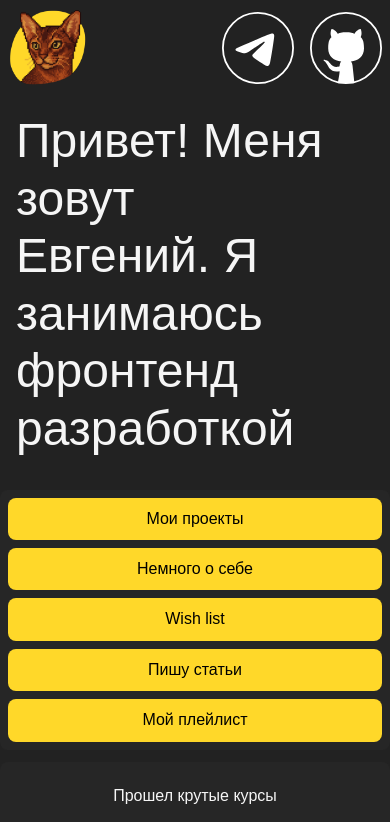
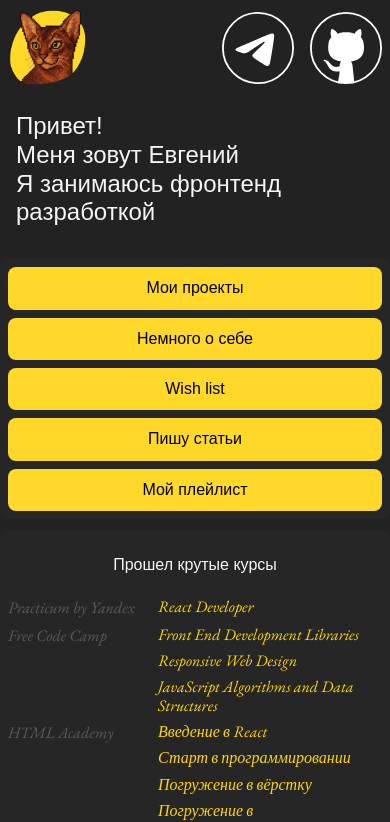
Before and after one commit to eugenepokalyuk/wazzupjohnny, a React (Vite) app: page / in a window 390 px wide. Shown: the top 822 px of the page. Built offline with nearby package versions, Linux system fonts and the light colour scheme; a web font is replaced by a local one.

Commit message:
refs 11.8.14 update mobile

```diff
--- a/index.html
+++ b/index.html
@@ -13,7 +13,7 @@
 
   <title>Евгений frontend-разработка</title>
   <meta name="description"
-        content="Middle frontend developer">
+        content="Frontend developer">
   <meta name="keywords"
         content="frontend разработчик, React, JavaScript, веб-разработка, портфолио, адаптивный дизайн, SPA, wazzupjohnny">
 
@@ -21,7 +21,7 @@
   <meta property="og:url" content="https://wazzupjohnny.ru/" />
   <meta property="og:title" content="Евгений frontend-разработка" />
   <meta property="og:description"
-        content="Middle frontend developer" />
+        content="Frontend developer" />
   <meta property="og:image"
         content="https://raw.githubusercontent.com/eugenepokalyuk/eugenepokalyuk/refs/heads/main/avatar-dark.jpeg" />
 </head>
--- a/src/pages/Home/components/Interview/Interview.tsx
+++ b/src/pages/Home/components/Interview/Interview.tsx
@@ -1,13 +1,24 @@
 import { FC } from 'react';
 
-import { Tags, Text } from '@components/ui';
+import { Color, Size, Tags, Text } from '@components/ui';
+import { Breakpoints, useMedia } from '@/utils';
 
 import classes from './Interview.module.scss';
 
-export const Interview: FC = () => (
-  <div className={classes.box}>
-    <Text tag={Tags.Heading} className={classes.title}>
-      {'Привет! Меня зовут\nЕвгений. Я занимаюсь\nфронтенд разработкой'}
-    </Text>
-  </div>
-);
+export const Interview: FC = () => {
+  const isMobile = useMedia(Breakpoints.Mobile);
+
+  return (
+    <div className={classes.box}>
+      {isMobile ? (
+        <Text tag={Tags.Heading} size={Size.XL} color={Color.Default}>
+          {'Привет!\nМеня зовут Евгений\nЯ занимаюсь фронтенд разработкой'}
+        </Text>
+      ) : (
+        <Text tag={Tags.Heading} size={Size.XXL} className={classes.title}>
+          {'Привет! Меня зовут\nЕвгений. Я занимаюсь\nфронтенд разработкой'}
+        </Text>
+      )}
+    </div>
+  );
+};
```
